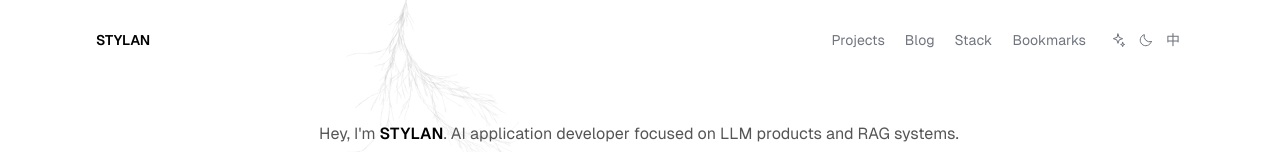
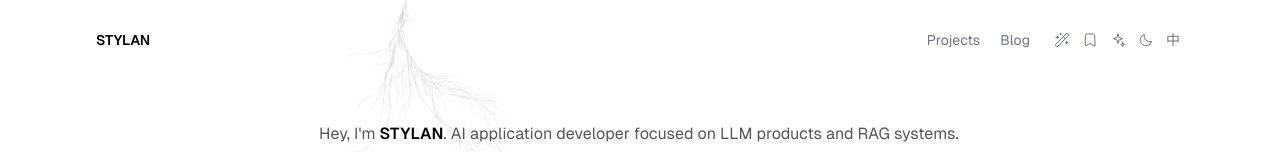
Before and after one commit to duan-deqing/duan-deqing.github.io, a React (Vite) app: page / in a window 1280 px wide. Shown: the top 152 px of the page. Built offline with nearby package versions, Linux system fonts and the light colour scheme.

Commit message:
feat: 首页 Stack 与书签改为图标并归入控件组

```diff
--- a/src/components/site/HomeHeader.jsx
+++ b/src/components/site/HomeHeader.jsx
@@ -4,13 +4,23 @@ import config from '../../content/site.yaml'
 import { useLanguage } from '../../hooks/useLanguage'
 import { cn } from '../../utils/cn'
 import ThemeLangControls from './ThemeLangControls'
-import { CloseIcon, MenuIcon } from './icons'
+import { BookmarkIcon, CloseIcon, MenuIcon, WandSparklesIcon } from './icons'
+
+const ICON_LINKS = {
+  '/skills': WandSparklesIcon,
+  '/bookmarks': BookmarkIcon,
+}
+
+const ICON_LINK =
+  'inline-flex h-8 items-center justify-center rounded-none px-1 text-ink opacity-60 transition-opacity hover:opacity-100'
 
 export default function HomeHeader({ background, onCycleBackground }) {
   const { t } = useLanguage()
   const { pathname } = useLocation()
   const [open, setOpen] = useState(false)
   const links = config.navLinks || []
+  const textLinks = links.filter((link) => !ICON_LINKS[link.href])
+  const iconLinks = links.filter((link) => ICON_LINKS[link.href])
   const isActive = (href) => pathname === href || pathname.startsWith(`${href}/`)
 
   useEffect(() => setOpen(false), [pathname])
@@ -36,7 +46,7 @@ export default function HomeHeader({ background, onCycleBackground }) {
         </Link>
 
         <nav aria-label="Main" className="hidden items-center gap-5 md:flex">
-          {links.map((link) => (
+          {textLinks.map((link) => (
             <Link
               key={link.href}
               to={link.href}
@@ -46,6 +56,23 @@ export default function HomeHeader({ background, onCycleBackground }) {
               {t(link.label)}
             </Link>
           ))}
+          <div className="flex items-center gap-1">
+            {iconLinks.map((link) => {
+              const Icon = ICON_LINKS[link.href]
+              const label = t(link.label)
+              return (
+                <Link
+                  key={link.href}
+                  to={link.href}
+                  aria-label={label}
+                  title={label}
+                  aria-current={isActive(link.href) ? 'page' : undefined}
+                  className={ICON_LINK}
+                >
+                  <Icon size={16} />
+                </Link>
+              )
+            })}
             {onCycleBackground ? (
               <ThemeLangControls
                 background={background}
@@ -54,6 +81,7 @@ export default function HomeHeader({ background, onCycleBackground }) {
             ) : (
               <ThemeLangControls />
             )}
+          </div>
         </nav>
 
         <div className="flex items-center gap-2 md:hidden">
```
Also changed, not shown: 2 other files (tests, documents, lock files or other folders). Lines whose indentation alone changed are shown as unchanged.
